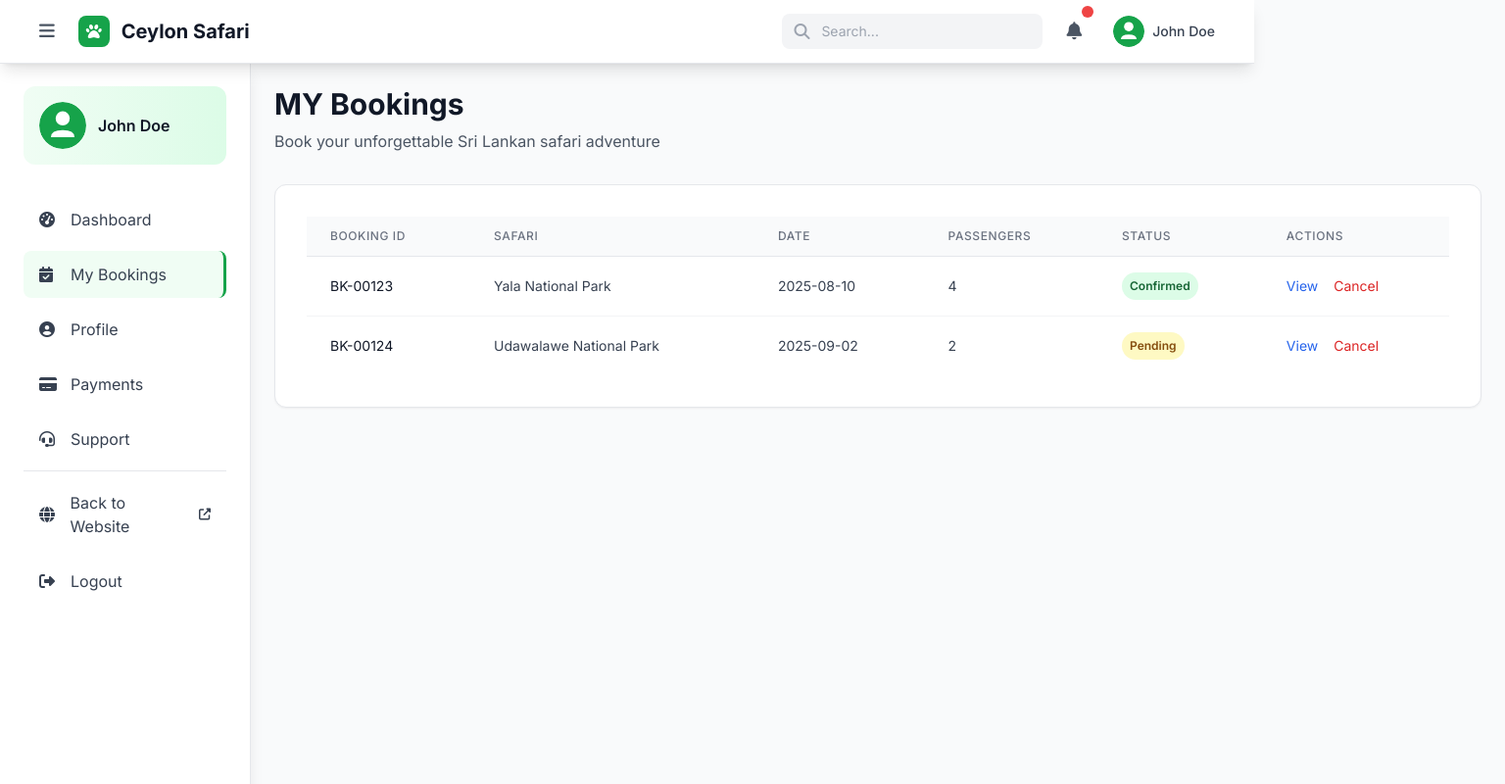
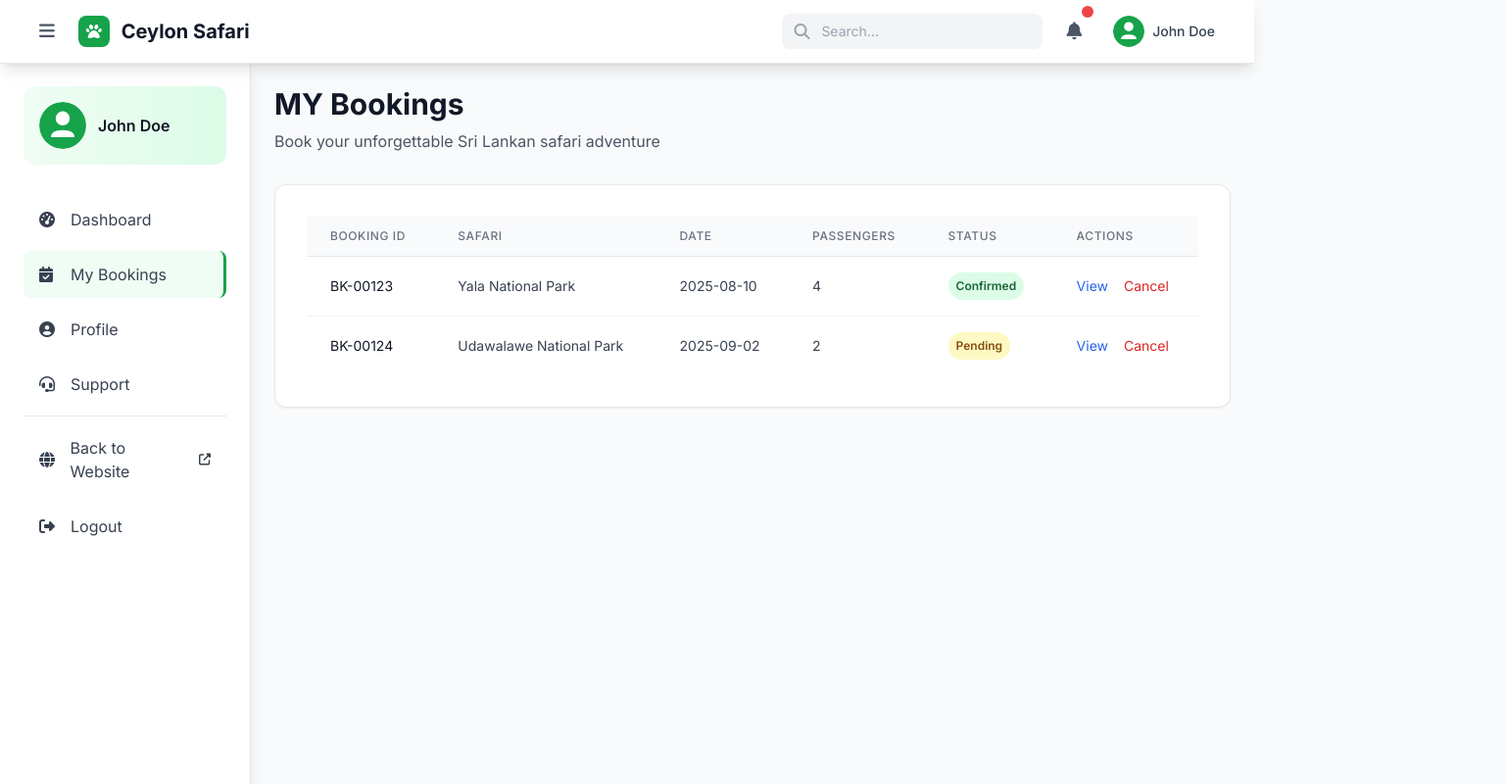
Before and after one commit to nambukara/CeylonSafari_UI, a plain HTML site: page Tourists/bookings.html in a window 1280 px wide. Shown: the whole page at 98% size, 1536 px wide, since content can reach past the window. Drawn offline with nearby package versions, Linux system fonts and the light colour scheme.

Commit message:
fix template

```diff
--- a/Tourists/bookings.html
+++ b/Tourists/bookings.html
@@ -133,11 +133,6 @@
                     <span>Profile</span>
                 </a>
 
-                <a href="payments.html" class="flex items-center space-x-3 px-4 py-3 text-gray-700 rounded-lg hover:bg-green-50 hover:text-green-700 transition-colors group">
-                    <i class="fas fa-credit-card w-5"></i>
-                    <span>Payments</span>
-                </a>
-
                 <a href="support.html" class="flex items-center space-x-3 px-4 py-3 text-gray-700 rounded-lg hover:bg-green-50 hover:text-green-700 transition-colors group">
                     <i class="fas fa-headset w-5"></i>
                     <span>Support</span>
@@ -162,10 +157,10 @@
     </aside>
 
     <!-- Main Content -->
-    <main id="main-content" class="pt-16 content-shift min-h-screen w-full max-w-7xl mx-auto">
+    <main id="main-content" class="ml-64 pt-16 content-shift min-h-screen">
         <div class="p-6">
             <!-- Header -->
-            <div class="mb-8">
+            <div class="mb-8 fade-in-up">
                 <div class="flex items-center justify-between">
                     <div>
                         <h1 class="text-3xl font-bold text-gray-900 mb-2">MY Bookings</h1>
```
Also changed, not shown: Admin/admin-dashboard.html (+2 -2 lines), Tourists/dashboard.html (+1 -6 lines), Tourists/profile.html (+2 -6 lines).
